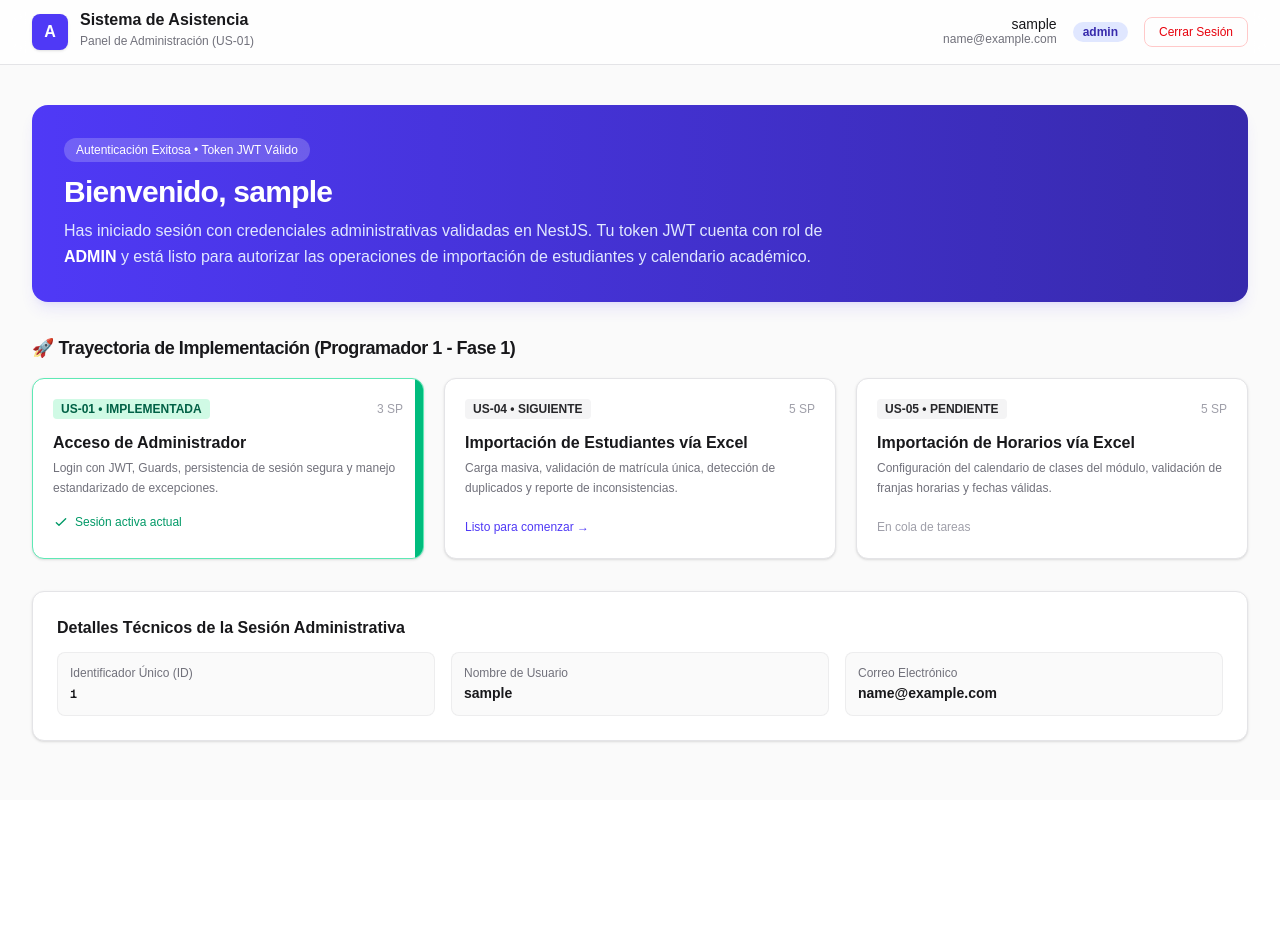
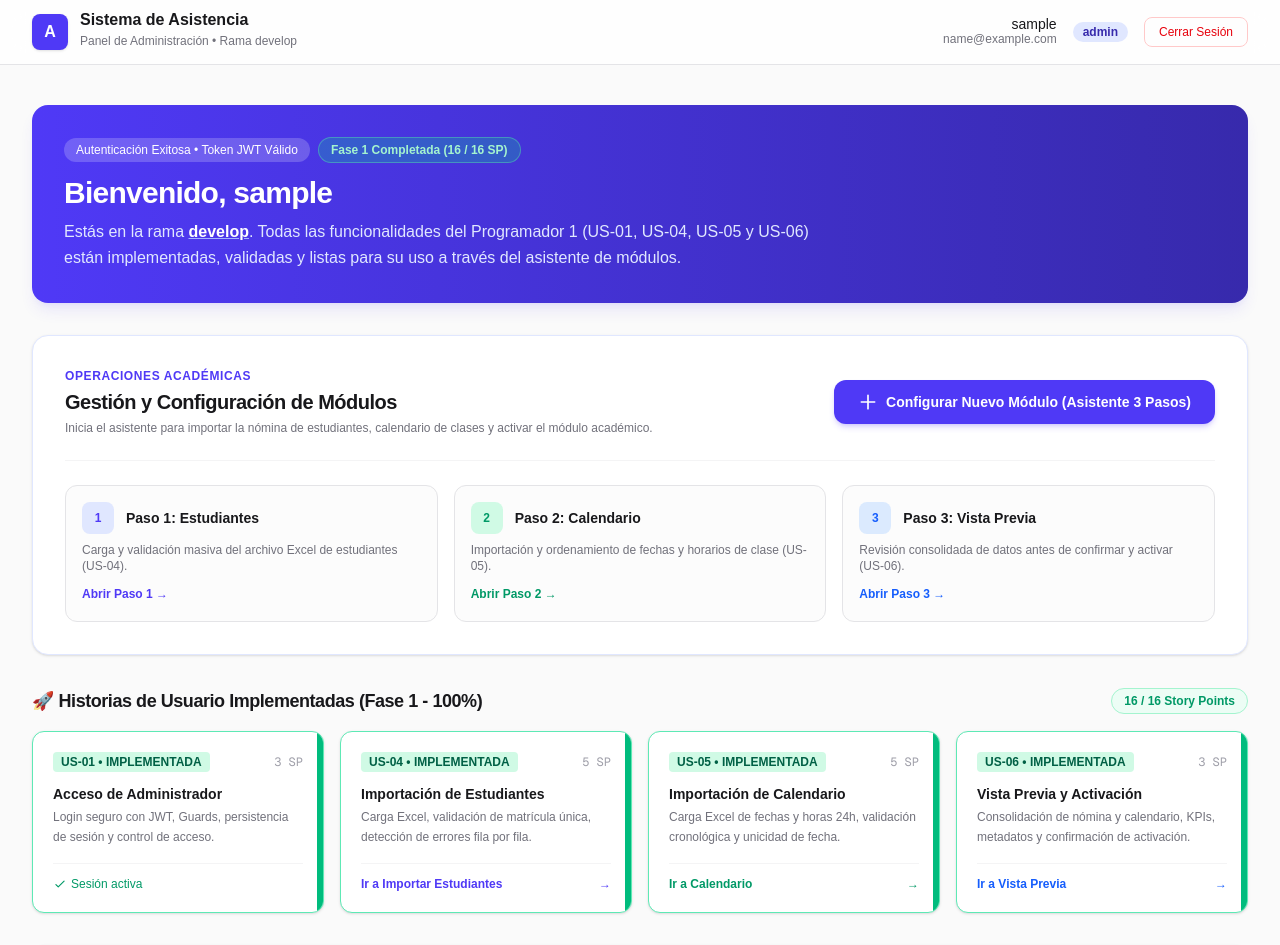
Before and after one commit to Eliseo531/iac-asistencia3, a Next.js app in the folder frontend/: page /admin/dashboard in a window 1280 px wide. Shown: the top 945 px of the page. Before the commit the page ends 800 px from the top, so only its background shows below. Built offline with nearby package versions, Linux system fonts and the light colour scheme; no server answers; sample sign-in values are in the browser's storage.

Commit message:
feat(dashboard): agregar accesos directos al asistente de modulos y actualizar estado de historias a implementadas

```diff
--- a/frontend/src/app/admin/dashboard/page.tsx
+++ b/frontend/src/app/admin/dashboard/page.tsx
@@ -1,6 +1,7 @@
 'use client';
 
 import React, { useEffect, useState } from 'react';
+import Link from 'next/link';
 import { useRouter } from 'next/navigation';
 import { authService } from '@/features/auth/services/auth.service';
 import { AuthUser } from '@/features/auth/types/auth.types';
@@ -53,7 +54,7 @@
                 Sistema de Asistencia
               </span>
               <span className="text-xs text-zinc-500 dark:text-zinc-400">
-                Panel de Administración (US-01)
+                Panel de Administración • Rama develop
               </span>
             </div>
           </div>
@@ -85,104 +86,255 @@
         {/* Banner de Bienvenida */}
         <div className="rounded-2xl bg-gradient-to-r from-indigo-600 to-indigo-800 text-white p-6 sm:p-8 shadow-lg shadow-indigo-600/10">
           <div className="max-w-3xl">
-            <span className="inline-block px-3 py-1 bg-white/20 rounded-full text-xs font-medium mb-3">
+            <div className="flex flex-wrap items-center gap-2 mb-3">
+              <span className="px-3 py-1 bg-white/20 rounded-full text-xs font-medium">
                 Autenticación Exitosa • Token JWT Válido
               </span>
+              <span className="px-3 py-1 bg-emerald-400/25 border border-emerald-300/40 rounded-full text-xs font-semibold text-emerald-200">
+                Fase 1 Completada (16 / 16 SP)
+              </span>
+            </div>
             <h1 className="text-2xl sm:text-3xl font-bold tracking-tight">
               Bienvenido, {user?.username || 'Administrador'}
             </h1>
             <p className="mt-2 text-indigo-100 text-sm sm:text-base leading-relaxed">
-              Has iniciado sesión con credenciales administrativas validadas en NestJS. Tu token JWT cuenta con rol de <strong className="font-semibold text-white">ADMIN</strong> y está listo para autorizar las operaciones de importación de estudiantes y calendario académico.
+              Estás en la rama <strong className="text-white underline decoration-indigo-300">develop</strong>. Todas las funcionalidades del Programador 1 (US-01, US-04, US-05 y US-06) están implementadas, validadas y listas para su uso a través del asistente de módulos.
             </p>
           </div>
         </div>
 
-        {/* Sección de historias de usuario asignadas a Fase 1 */}
+        {/* Sección de Gestión y Acciones de Módulos (Acceso Principal) */}
+        <div className="rounded-2xl bg-white dark:bg-zinc-900 border border-indigo-100 dark:border-indigo-950/50 p-6 sm:p-8 shadow-sm">
+          <div className="flex flex-col md:flex-row md:items-center justify-between gap-4 pb-6 border-b border-zinc-100 dark:border-zinc-800">
             <div>
-          <h2 className="text-lg font-bold tracking-tight mb-4 flex items-center gap-2">
-            <span>🚀 Trayectoria de Implementación (Programador 1 - Fase 1)</span>
+              <span className="text-xs font-bold uppercase tracking-wider text-indigo-600 dark:text-indigo-400 block mb-1">
+                Operaciones Académicas
+              </span>
+              <h2 className="text-xl font-bold tracking-tight text-zinc-900 dark:text-zinc-100">
+                Gestión y Configuración de Módulos
               </h2>
-          <div className="grid grid-cols-1 md:grid-cols-3 gap-5">
-            {/* US-01 Card (Completada) */}
-            <div className="rounded-xl bg-white dark:bg-zinc-900 border border-emerald-300 dark:border-emerald-800 p-5 shadow-sm relative overflow-hidden">
-              <div className="absolute top-0 right-0 w-2 h-full bg-emerald-500" />
+              <p className="text-xs text-zinc-500 dark:text-zinc-400 mt-1">
+                Inicia el asistente para importar la nómina de estudiantes, calendario de clases y activar el módulo académico.
+              </p>
+            </div>
+
+            <Link
+              href="/admin/modulo/importar"
+              className="inline-flex items-center justify-center gap-2 px-6 py-3 bg-indigo-600 hover:bg-indigo-700 text-white font-bold text-sm rounded-xl shadow-md shadow-indigo-600/20 transition-all hover:scale-[1.02] active:scale-[0.98]"
+            >
+              <svg className="w-5 h-5" fill="none" stroke="currentColor" viewBox="0 0 24 24">
+                <path strokeLinecap="round" strokeLinejoin="round" strokeWidth={2} d="M12 4v16m8-8H4" />
+              </svg>
+              <span>Configurar Nuevo Módulo (Asistente 3 Pasos)</span>
+            </Link>
+          </div>
+
+          {/* Accesos directos a los pasos del asistente */}
+          <div className="grid grid-cols-1 md:grid-cols-3 gap-4 mt-6">
+            <Link
+              href="/admin/modulo/importar"
+              className="group p-4 rounded-xl border border-zinc-200 dark:border-zinc-800 hover:border-indigo-500 dark:hover:border-indigo-500 bg-zinc-50/50 dark:bg-zinc-800/30 transition-all"
+            >
+              <div className="flex items-center gap-3 mb-2">
+                <div className="w-8 h-8 rounded-lg bg-indigo-100 dark:bg-indigo-950 text-indigo-600 dark:text-indigo-400 flex items-center justify-center font-bold text-xs">
+                  1
+                </div>
+                <h3 className="font-semibold text-sm text-zinc-900 dark:text-zinc-100 group-hover:text-indigo-600 transition">
+                  Paso 1: Estudiantes
+                </h3>
+              </div>
+              <p className="text-xs text-zinc-500 dark:text-zinc-400">
+                Carga y validación masiva del archivo Excel de estudiantes (US-04).
+              </p>
+              <span className="text-xs font-semibold text-indigo-600 dark:text-indigo-400 mt-3 inline-flex items-center gap-1 group-hover:translate-x-1 transition-transform">
+                Abrir Paso 1 →
+              </span>
+            </Link>
+
+            <Link
+              href="/admin/modulo/importar/fechas"
+              className="group p-4 rounded-xl border border-zinc-200 dark:border-zinc-800 hover:border-indigo-500 dark:hover:border-indigo-500 bg-zinc-50/50 dark:bg-zinc-800/30 transition-all"
+            >
+              <div className="flex items-center gap-3 mb-2">
+                <div className="w-8 h-8 rounded-lg bg-emerald-100 dark:bg-emerald-950 text-emerald-600 dark:text-emerald-400 flex items-center justify-center font-bold text-xs">
+                  2
+                </div>
+                <h3 className="font-semibold text-sm text-zinc-900 dark:text-zinc-100 group-hover:text-indigo-600 transition">
+                  Paso 2: Calendario
+                </h3>
+              </div>
+              <p className="text-xs text-zinc-500 dark:text-zinc-400">
+                Importación y ordenamiento de fechas y horarios de clase (US-05).
+              </p>
+              <span className="text-xs font-semibold text-emerald-600 dark:text-emerald-400 mt-3 inline-flex items-center gap-1 group-hover:translate-x-1 transition-transform">
+                Abrir Paso 2 →
+              </span>
+            </Link>
+
+            <Link
+              href="/admin/modulo/preview"
+              className="group p-4 rounded-xl border border-zinc-200 dark:border-zinc-800 hover:border-indigo-500 dark:hover:border-indigo-500 bg-zinc-50/50 dark:bg-zinc-800/30 transition-all"
+            >
+              <div className="flex items-center gap-3 mb-2">
+                <div className="w-8 h-8 rounded-lg bg-blue-100 dark:bg-blue-950 text-blue-600 dark:text-blue-400 flex items-center justify-center font-bold text-xs">
+                  3
+                </div>
+                <h3 className="font-semibold text-sm text-zinc-900 dark:text-zinc-100 group-hover:text-indigo-600 transition">
+                  Paso 3: Vista Previa
+                </h3>
+              </div>
+              <p className="text-xs text-zinc-500 dark:text-zinc-400">
+                Revisión consolidada de datos antes de confirmar y activar (US-06).
+              </p>
+              <span className="text-xs font-semibold text-blue-600 dark:text-blue-400 mt-3 inline-flex items-center gap-1 group-hover:translate-x-1 transition-transform">
+                Abrir Paso 3 →
+              </span>
+            </Link>
+          </div>
+        </div>
+
+        {/* Sección de historias de usuario de la Fase 1 */}
+        <div>
+          <div className="flex items-center justify-between mb-4">
+            <h2 className="text-lg font-bold tracking-tight flex items-center gap-2">
+              <span>🚀 Historias de Usuario Implementadas (Fase 1 - 100%)</span>
+            </h2>
+            <span className="text-xs font-bold text-emerald-600 dark:text-emerald-400 bg-emerald-50 dark:bg-emerald-950/60 px-3 py-1 rounded-full border border-emerald-200 dark:border-emerald-800">
+              16 / 16 Story Points
+            </span>
+          </div>
+
+          <div className="grid grid-cols-1 md:grid-cols-2 lg:grid-cols-4 gap-4">
+            {/* US-01 Card */}
+            <div className="rounded-xl bg-white dark:bg-zinc-900 border border-emerald-300 dark:border-emerald-800 p-5 shadow-sm relative overflow-hidden flex flex-col justify-between">
+              <div className="absolute top-0 right-0 w-1.5 h-full bg-emerald-500" />
+              <div>
                 <div className="flex items-center justify-between mb-3">
                   <span className="text-xs font-bold px-2 py-0.5 rounded bg-emerald-100 text-emerald-800 dark:bg-emerald-950 dark:text-emerald-300">
                     US-01 • IMPLEMENTADA
                   </span>
-                <span className="text-xs text-zinc-400">3 SP</span>
+                  <span className="text-xs text-zinc-400 font-mono">3 SP</span>
                 </div>
-              <h3 className="font-semibold text-zinc-900 dark:text-zinc-100 text-base mb-1">
+                <h3 className="font-semibold text-zinc-900 dark:text-zinc-100 text-sm mb-1">
                   Acceso de Administrador
                 </h3>
-              <p className="text-xs text-zinc-500 dark:text-zinc-400 leading-relaxed mb-4">
-                Login con JWT, Guards, persistencia de sesión segura y manejo estandarizado de excepciones.
+                <p className="text-xs text-zinc-500 dark:text-zinc-400 leading-relaxed">
+                  Login seguro con JWT, Guards, persistencia de sesión y control de acceso.
                 </p>
-              <div className="text-xs text-emerald-600 dark:text-emerald-400 font-medium flex items-center gap-1.5">
-                <svg className="w-4 h-4" fill="none" stroke="currentColor" viewBox="0 0 24 24">
+              </div>
+              <div className="mt-4 pt-3 border-t border-zinc-100 dark:border-zinc-800 text-xs text-emerald-600 dark:text-emerald-400 font-medium flex items-center gap-1">
+                <svg className="w-3.5 h-3.5" fill="none" stroke="currentColor" viewBox="0 0 24 24">
                   <path strokeLinecap="round" strokeLinejoin="round" strokeWidth={2} d="M5 13l4 4L19 7" />
                 </svg>
-                Sesión activa actual
+                Sesión activa
               </div>
             </div>
 
             {/* US-04 Card */}
-            <div className="rounded-xl bg-white dark:bg-zinc-900 border border-zinc-200 dark:border-zinc-800 p-5 shadow-sm hover:border-indigo-400 dark:hover:border-indigo-600 transition">
+            <Link
+              href="/admin/modulo/importar"
+              className="rounded-xl bg-white dark:bg-zinc-900 border border-emerald-300 dark:border-emerald-800 p-5 shadow-sm hover:shadow-md transition-all relative overflow-hidden flex flex-col justify-between group"
+            >
+              <div className="absolute top-0 right-0 w-1.5 h-full bg-emerald-500" />
+              <div>
                 <div className="flex items-center justify-between mb-3">
-                <span className="text-xs font-bold px-2 py-0.5 rounded bg-zinc-100 text-zinc-800 dark:bg-zinc-800 dark:text-zinc-300">
-                  US-04 • SIGUIENTE
+                  <span className="text-xs font-bold px-2 py-0.5 rounded bg-emerald-100 text-emerald-800 dark:bg-emerald-950 dark:text-emerald-300">
+                    US-04 • IMPLEMENTADA
                   </span>
-                <span className="text-xs text-zinc-400">5 SP</span>
+                  <span className="text-xs text-zinc-400 font-mono">5 SP</span>
                 </div>
-              <h3 className="font-semibold text-zinc-900 dark:text-zinc-100 text-base mb-1">
-                Importación de Estudiantes vía Excel
+                <h3 className="font-semibold text-zinc-900 dark:text-zinc-100 text-sm mb-1 group-hover:text-indigo-600 transition">
+                  Importación de Estudiantes
                 </h3>
-              <p className="text-xs text-zinc-500 dark:text-zinc-400 leading-relaxed mb-4">
-                Carga masiva, validación de matrícula única, detección de duplicados y reporte de inconsistencias.
+                <p className="text-xs text-zinc-500 dark:text-zinc-400 leading-relaxed">
+                  Carga Excel, validación de matrícula única, detección de errores fila por fila.
                 </p>
-              <span className="text-xs text-indigo-600 dark:text-indigo-400 font-medium">
-                Listo para comenzar →
-              </span>
               </div>
+              <div className="mt-4 pt-3 border-t border-zinc-100 dark:border-zinc-800 text-xs text-indigo-600 dark:text-indigo-400 font-semibold flex items-center justify-between">
+                <span>Ir a Importar Estudiantes</span>
+                <span>→</span>
+              </div>
+            </Link>
 
             {/* US-05 Card */}
-            <div className="rounded-xl bg-white dark:bg-zinc-900 border border-zinc-200 dark:border-zinc-800 p-5 shadow-sm hover:border-indigo-400 dark:hover:border-indigo-600 transition">
+            <Link
+              href="/admin/modulo/importar/fechas"
+              className="rounded-xl bg-white dark:bg-zinc-900 border border-emerald-300 dark:border-emerald-800 p-5 shadow-sm hover:shadow-md transition-all relative overflow-hidden flex flex-col justify-between group"
+            >
+              <div className="absolute top-0 right-0 w-1.5 h-full bg-emerald-500" />
+              <div>
                 <div className="flex items-center justify-between mb-3">
-                <span className="text-xs font-bold px-2 py-0.5 rounded bg-zinc-100 text-zinc-800 dark:bg-zinc-800 dark:text-zinc-300">
-                  US-05 • PENDIENTE
+                  <span className="text-xs font-bold px-2 py-0.5 rounded bg-emerald-100 text-emerald-800 dark:bg-emerald-950 dark:text-emerald-300">
+                    US-05 • IMPLEMENTADA
                   </span>
-                <span className="text-xs text-zinc-400">5 SP</span>
+                  <span className="text-xs text-zinc-400 font-mono">5 SP</span>
                 </div>
-              <h3 className="font-semibold text-zinc-900 dark:text-zinc-100 text-base mb-1">
-                Importación de Horarios vía Excel
+                <h3 className="font-semibold text-zinc-900 dark:text-zinc-100 text-sm mb-1 group-hover:text-emerald-600 transition">
+                  Importación de Calendario
                 </h3>
-              <p className="text-xs text-zinc-500 dark:text-zinc-400 leading-relaxed mb-4">
-                Configuración del calendario de clases del módulo, validación de franjas horarias y fechas válidas.
+                <p className="text-xs text-zinc-500 dark:text-zinc-400 leading-relaxed">
+                  Carga Excel de fechas y horas 24h, validación cronológica y unicidad de fecha.
                 </p>
-              <span className="text-xs text-zinc-400 font-medium">
-                En cola de tareas
+              </div>
+              <div className="mt-4 pt-3 border-t border-zinc-100 dark:border-zinc-800 text-xs text-emerald-600 dark:text-emerald-400 font-semibold flex items-center justify-between">
+                <span>Ir a Calendario</span>
+                <span>→</span>
+              </div>
+            </Link>
+
+            {/* US-06 Card */}
+            <Link
+              href="/admin/modulo/preview"
+              className="rounded-xl bg-white dark:bg-zinc-900 border border-emerald-300 dark:border-emerald-800 p-5 shadow-sm hover:shadow-md transition-all relative overflow-hidden flex flex-col justify-between group"
+            >
+              <div className="absolute top-0 right-0 w-1.5 h-full bg-emerald-500" />
+              <div>
+                <div className="flex items-center justify-between mb-3">
+                  <span className="text-xs font-bold px-2 py-0.5 rounded bg-emerald-100 text-emerald-800 dark:bg-emerald-950 dark:text-emerald-300">
+                    US-06 • IMPLEMENTADA
                   </span>
+                  <span className="text-xs text-zinc-400 font-mono">3 SP</span>
                 </div>
+                <h3 className="font-semibold text-zinc-900 dark:text-zinc-100 text-sm mb-1 group-hover:text-blue-600 transition">
+                  Vista Previa y Activación
+                </h3>
+                <p className="text-xs text-zinc-500 dark:text-zinc-400 leading-relaxed">
+                  Consolidación de nómina y calendario, KPIs, metadatos y confirmación de activación.
+                </p>
+              </div>
+              <div className="mt-4 pt-3 border-t border-zinc-100 dark:border-zinc-800 text-xs text-blue-600 dark:text-blue-400 font-semibold flex items-center justify-between">
+                <span>Ir a Vista Previa</span>
+                <span>→</span>
+              </div>
+            </Link>
           </div>
         </div>
 
-        {/* Información Técnica de la Sesión */}
+        {/* Información Técnica del Entorno y Sesión */}
         <div className="rounded-xl bg-white dark:bg-zinc-900 border border-zinc-200 dark:border-zinc-800 p-6 shadow-sm">
           <h2 className="text-base font-semibold mb-3">
-            Detalles Técnicos de la Sesión Administrativa
+            Detalles Técnicos de la Sesión y Entorno
           </h2>
-          <div className="grid grid-cols-1 sm:grid-cols-3 gap-4 text-sm">
+          <div className="grid grid-cols-1 sm:grid-cols-4 gap-4 text-sm">
             <div className="p-3 rounded-lg bg-zinc-50 dark:bg-zinc-800/50 border border-zinc-200/60 dark:border-zinc-700/60">
-              <span className="block text-xs text-zinc-500 mb-0.5">Identificador Único (ID)</span>
-              <code className="text-xs font-mono font-semibold break-all">{user?.id || 'N/A'}</code>
+              <span className="block text-xs text-zinc-500 mb-0.5">Rama Git Activa</span>
+              <span className="font-mono font-bold text-indigo-600 dark:text-indigo-400 text-xs">
+                develop (origin/develop)
+              </span>
             </div>
             <div className="p-3 rounded-lg bg-zinc-50 dark:bg-zinc-800/50 border border-zinc-200/60 dark:border-zinc-700/60">
-              <span className="block text-xs text-zinc-500 mb-0.5">Nombre de Usuario</span>
-              <span className="font-semibold">{user?.username || 'N/A'}</span>
+              <span className="block text-xs text-zinc-500 mb-0.5">Usuario Administrador</span>
+              <span className="font-semibold">{user?.username || 'admin'}</span>
             </div>
             <div className="p-3 rounded-lg bg-zinc-50 dark:bg-zinc-800/50 border border-zinc-200/60 dark:border-zinc-700/60">
               <span className="block text-xs text-zinc-500 mb-0.5">Correo Electrónico</span>
-              <span className="font-semibold">{user?.email || 'N/A'}</span>
+              <span className="font-semibold">{user?.email || 'admin@sistema.com'}</span>
+            </div>
+            <div className="p-3 rounded-lg bg-zinc-50 dark:bg-zinc-800/50 border border-zinc-200/60 dark:border-zinc-700/60">
+              <span className="block text-xs text-zinc-500 mb-0.5">API Backend</span>
+              <span className="font-mono text-xs text-emerald-600 dark:text-emerald-400 font-semibold">
+                http://localhost:3000/api/v1
+              </span>
             </div>
           </div>
         </div>
```
Lines whose indentation alone changed are shown as unchanged.
